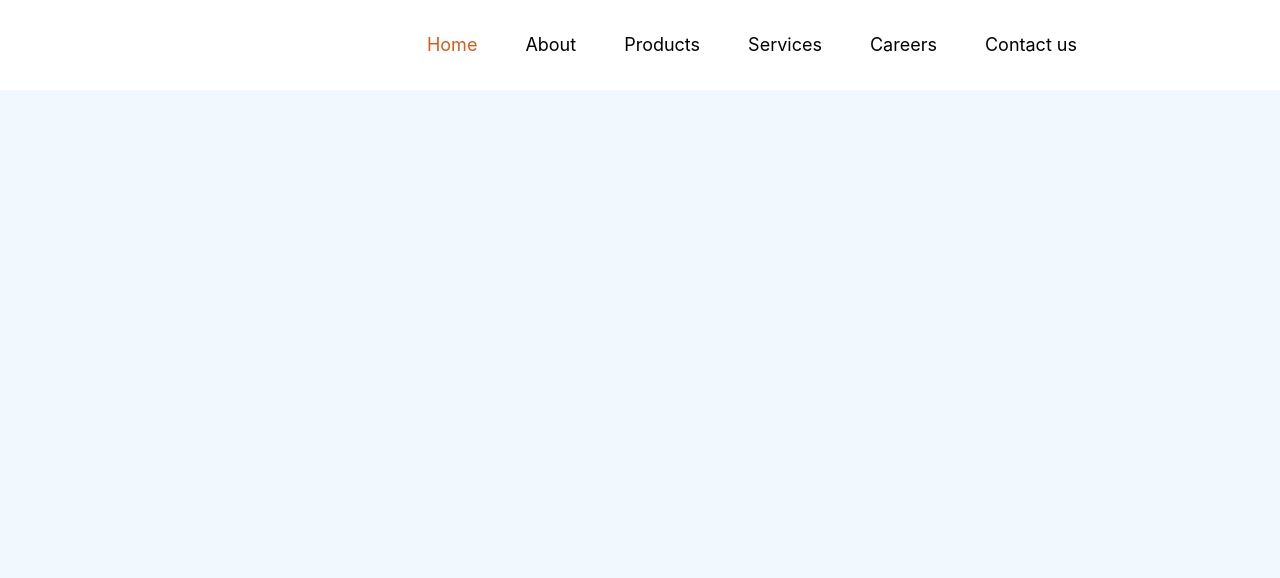
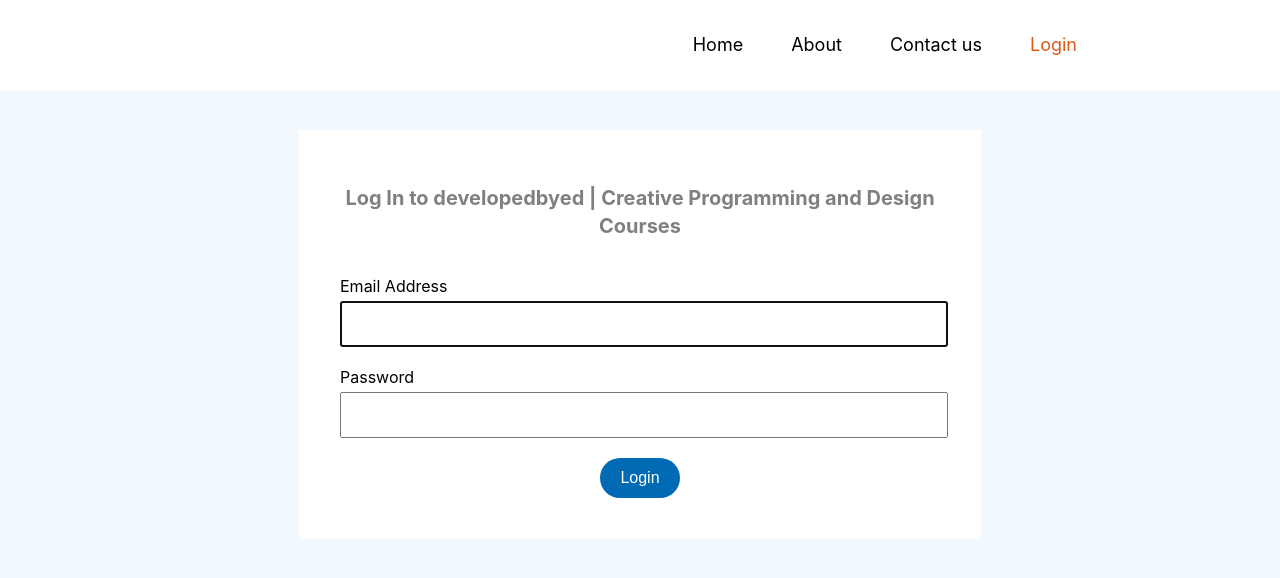
Before and after one commit to trinethrareddy/webTech, a React (Create React App) app: page /login in a window 1280 px wide. Shown: the top 578 px of the page. Built offline with nearby package versions, Linux system fonts and the light colour scheme.

Commit message:
Login page work

```diff
--- a/src/App.css
+++ b/src/App.css
@@ -3,7 +3,7 @@
   background-color: #F1F9FF;
 }
 .App {
-  text-align: center;
+  /* text-align: center; */
 }
 
 .App-logo {
--- a/src/App.js
+++ b/src/App.js
@@ -8,8 +8,10 @@
 import ContactUs from './Container/ContactUs';
 import Products from './Container/Products';
 import AboutUs from './Container/AboutUs';
+//import Login from
+import Login from  './Container/Login.js';
 
-import {BrowserRouter, Switch, Route, Link} from 'react-router-dom';
+import {BrowserRouter, Switch, Route, Link, Redirect} from 'react-router-dom';
 
 
 function App () {
@@ -21,7 +23,10 @@
             <Header/>
 
             <Switch>
-              <Route exact path="/" component={HomePage}></Route>
+            <Route exact path = "/">
+              <Redirect to = "/home" />
+            </Route>
+              <Route path="/home" component={HomePage}></Route>
               <Route path="/about">
                 <AboutUs/>
               </Route>
@@ -40,6 +45,10 @@
               <Route path="/services">
                 <Services/>
               </Route>
+
+              <Route path="/login">
+                <Login/>
+              </Route>
             </Switch>
           </div>
 
--- a/src/Components/Header.js
+++ b/src/Components/Header.js
@@ -1,7 +1,7 @@
 import React from 'react';
 import '../styles/header.css';
 
-import {Link} from 'react-router-dom';
+import {NavLink} from 'react-router-dom';
 
 export default class Header extends React.Component {
     constructor(props) {
@@ -48,22 +48,25 @@
             <header className="header">
                <ul className="header__nav-list">
                    <li className="header__list-item">
-                        <Link to="/" className="header__item-link header__item-link--active">Home</Link>
+                        <NavLink to="/home" className="header__item-link" activeClassName="header__item-link--active">Home</NavLink>
                    </li>
                    <li className="header__list-item">
-                        <Link className="header__item-link" to="/about">About</Link>
+                        <NavLink className="header__item-link" activeClassName="header__item-link--active" to="/about">About</NavLink>
+                   </li>
+                   {/* <li className="header__list-item">
+                       <NavLink className="header__item-link" activeClassName="header__item-link--active" to="/products">Products</NavLink>
                    </li>
                    <li className="header__list-item">
-                       <Link className="header__item-link" to="/products">Products</Link>
+                       <NavLink className="header__item-link" activeClassName="header__item-link--active" to="/services">Services</NavLink>
                    </li>
                    <li className="header__list-item">
-                       <Link className="header__item-link" to="/services">Services</Link>
+                       <NavLink className="header__item-link" activeClassName="header__item-link--active" to="/career">Careers</NavLink>
+                   </li> */}
+                   <li className="header__list-item">
+                       <NavLink className="header__item-link" activeClassName="header__item-link--active" to="/contact-us">Contact us</NavLink>
                    </li>
                    <li className="header__list-item">
-                       <Link className="header__item-link" to="/career">Careers</Link>
-                   </li>
-                   <li className="header__list-item">
-                       <Link className="header__item-link" to="/contact-us">Contact us</Link>
+                       <NavLink className="header__item-link" activeClassName="header__item-link--active" to="/login">Login</NavLink>
                    </li>
                </ul>
             </header>
--- a/src/Container/ContactUs.js
+++ b/src/Container/ContactUs.js
@@ -9,4 +9,4 @@
     )
 }
 
-export default ContactUs
+export default ContactUs;
--- /dev/null
+++ b/src/Container/Login.js
@@ -0,0 +1,30 @@
+
+import React from 'react';
+
+import '../styles/login.css';
+
+const Login = () => {
+    return (
+        <div className="content__box">
+            <h1 className="content__container">Log In to developedbyed | Creative Programming and Design Courses</h1>
+            {/* <div className="content__container-text">
+                <input type="text">Email Address</input>
+            </div> */}
+            <div className="content__container-form">
+                <label className="content__container-label" htmlFor="user_email">Email Address </label>
+                <input className="content__container-input" autoFocus="autofocus" type="email" id="user_email" ></input>
+            </div>
+            <div className="content__container-form">
+                <label className="content__container-label" htmlFor="user_pwd">Password </label>
+                <input className="content__container-input"  type="password" id="user_pwd" ></input>
+            </div>
+            <div className="form__button-outer">
+            <button className="form__button" >Login</button>
+            </div>
+            {/* onClick={submitLogin} */}
+
+        </div>
+    )
+}
+
+export default Login;
--- /dev/null
+++ b/src/styles/login.css
@@ -0,0 +1,55 @@
+.content__box{
+    background-color:white;
+    /* display: inline-block; */
+    border: 1px solid white;
+    margin: auto;
+    width: 600px;
+    padding: 40px;
+    margin-top: 40px;
+    /* position: absolute; */
+}
+
+.content__container{
+
+    color: grey;
+    padding-bottom: 22px;
+    font-size: 20px;
+    text-align: center;
+    font-weight: 700;
+    line-height: 28px;
+    /* display: center; */
+}
+
+.content__container-text{
+    background-color: white;
+    color:black;
+    padding: 5px 10px;
+    height: 40px;
+    font-weight: 200;
+    margin-bottom: 14px;
+    display: inline-block;
+}
+
+.content__container-input{
+    width: 100%;
+    min-height: 40px;
+    margin-top: 5px;
+    margin-bottom: 20px;
+}
+.form__button-outer{
+    text-align: center;
+}
+.form__button{
+    background-color:  #006AB5; /* Green */
+    border: none;
+    color: white;
+    /* padding: 15px 32px; */
+    text-align: center;
+    text-decoration: none;
+    display: inline-block;
+    font-size: 16px;
+    min-width: 80px;
+    min-height: 40px;
+    border-radius: 20px;
+
+}
```
Also changed, not shown: src/Components/AllCourses.js (added, +9 -0 lines), src/Components/MyCourses.js (added), src/Container/Footer.js (added), 1 other file (tests, documents, lock files or other folders).
